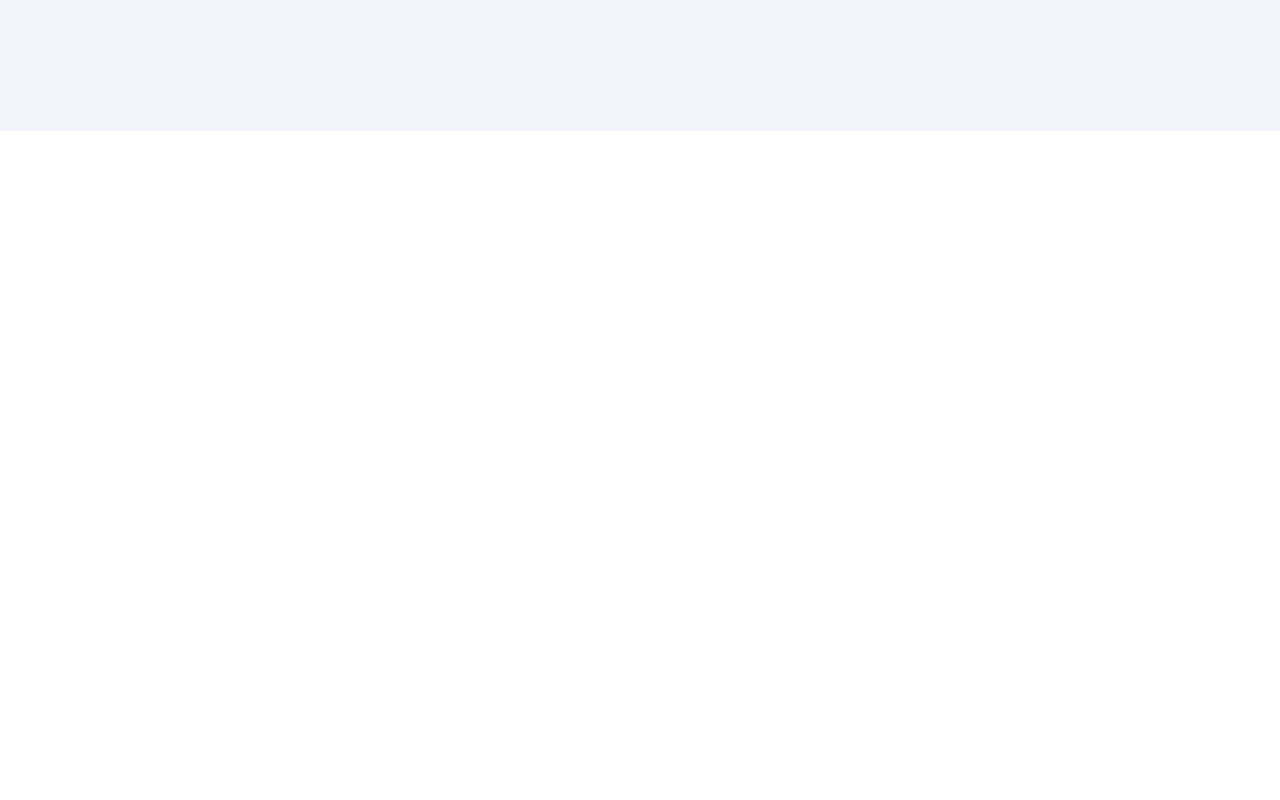
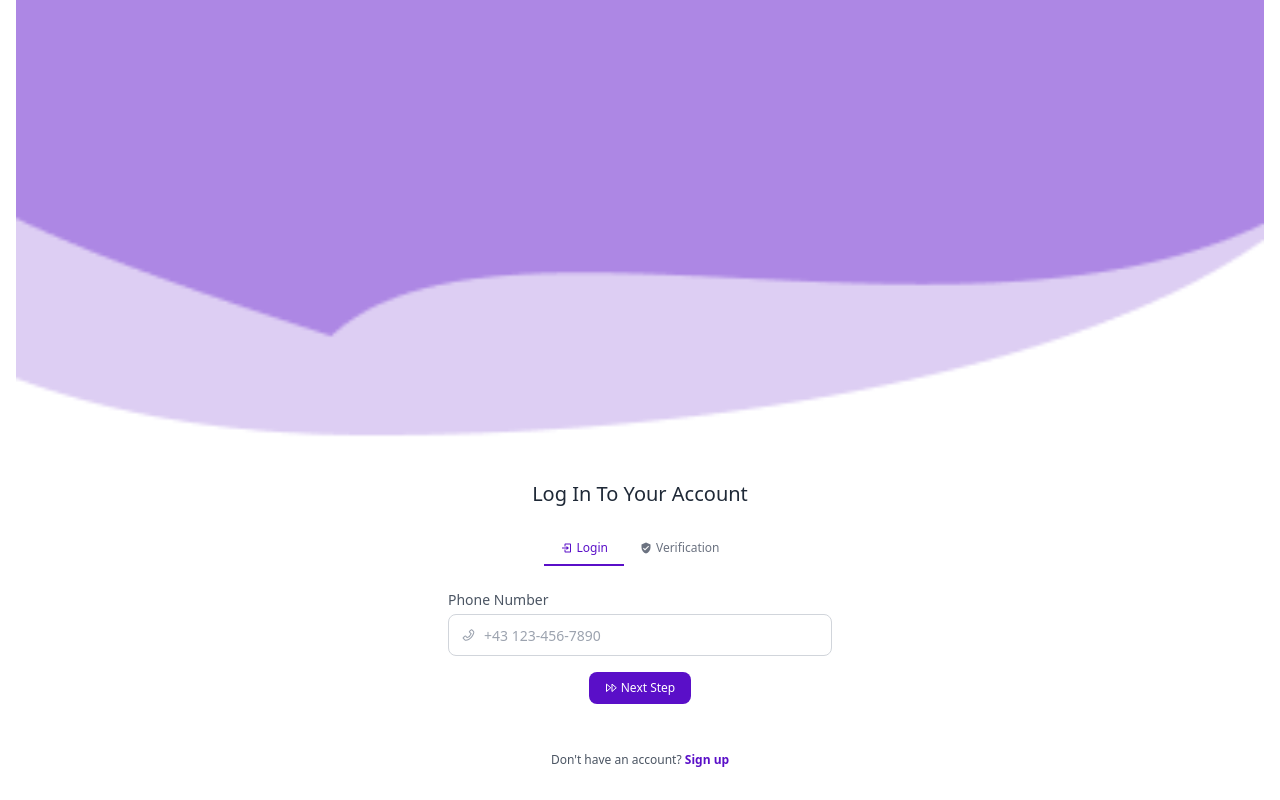
Before and after one commit to Johnnysky2700/pwa-community, a React (Create React App) app: page / in a window 1280 px wide. Shown: the part 669-1469 px from the top of the page. Before the commit the page ends 800 px from the top, so only its background shows below. Built offline with nearby package versions, Linux system fonts and the light colour scheme.

Commit message:
working on LoginPage

```diff
--- a/package.json
+++ b/package.json
@@ -9,6 +9,8 @@
     "@testing-library/user-event": "^13.5.0",
     "react": "^19.1.0",
     "react-dom": "^19.1.0",
+    "react-icons": "^5.5.0",
+    "react-router-dom": "^7.5.0",
     "react-scripts": "5.0.1",
     "web-vitals": "^2.1.4"
   },
--- a/src/App.js
+++ b/src/App.js
@@ -1,9 +1,21 @@
-function App() {
+import React from 'react';
+import { BrowserRouter as Router, Routes, Route } from 'react-router-dom';
+import LoginPage from './LoginPage';
+import LoginVerify from './LoginVerify';
+import NotFound from './NotFound';
+import HomePage from './HomePage';
+
+const App = () => {
   return (
-    <div className="min-h-screen flex items-center justify-center bg-slate-100">
-      <h1 className="text-4xl font-bold text-blue-600">Tailwind is working! 🎉</h1>
-    </div>
+    <Router>
+      <Routes>
+        <Route path="/" element={<LoginPage />} />
+        <Route path="/verify" element={<LoginVerify />} />
+        <Route path="/" element={<HomePage />} />
+        <Route path="*" element={<NotFound />} />
+      </Routes>
+    </Router>
   );
-}
+};
 
 export default App;
--- /dev/null
+++ b/src/HomePage.js
@@ -0,0 +1,28 @@
+import React from 'react';
+import { useNavigate } from 'react-router-dom';
+
+const HomePage = () => {
+  const navigate = useNavigate();
+
+  return (
+    <div className="min-h-screen flex flex-col items-center justify-center bg-gray-100 text-center px-4">
+      <h1 className="text-3xl font-bold mb-6">Welcome to PWA Community</h1>
+      <div className="flex gap-4">
+        <button
+          onClick={() => navigate('/')}
+          className="bg-purple-600 text-white px-6 py-2 rounded-lg font-semibold hover:bg-purple-700 transition"
+        >
+          Go to Login
+        </button>
+        <button
+          onClick={() => navigate('/verify')}
+          className="bg-purple-500 text-white px-6 py-2 rounded-lg font-semibold hover:bg-purple-600 transition"
+        >
+          Go to Verification
+        </button>
+      </div>
+    </div>
+  );
+};
+
+export default HomePage;
--- /dev/null
+++ b/src/LoginPage.js
@@ -0,0 +1,82 @@
+import React, { useState } from 'react';
+import Pwalogo from './pwalogo.png';
+import { TbPlayerTrackNext } from "react-icons/tb";
+import { AiOutlinePhone } from "react-icons/ai";
+import { BiLogIn } from "react-icons/bi";
+import { MdVerifiedUser } from "react-icons/md";
+
+const LoginPage = () => {
+  const [phone, setPhone] = useState('');
+
+  const handleNextStep = () => {
+    alert(`Next step for: ${phone}`);
+  };
+
+  return (
+    <div className="bg-white min-h-screen flex flex-col items-center justify-center px-4">
+
+      {/* Logo */}
+      <div className="w-full mb-4">
+        <img
+          src={Pwalogo}
+          alt="PWA Logo"
+          className="object-contain w-full"
+        />
+      </div>
+
+      {/* Heading */}
+      <h2 className="text-xl text-gray-800 mb-6 pt-4 text-center">
+        Log In To Your Account
+      </h2>
+
+      {/* Tabs */}
+      <div className="flex mb-6 text-xs">
+        <button className="px-4 py-2 text-primary border-b-2 border-primary flex items-center justify-center gap-1">
+          <BiLogIn />
+          Login
+        </button>
+        <button className="px-4 py-2 text-gray-500 border-b-2 border-transparent hover:text-primary flex items-center justify-center gap-1">
+          <MdVerifiedUser />
+          Verification
+        </button>
+      </div>
+
+      {/* Phone Input */}
+      <div className="text-left mb-4 w-full max-w-sm">
+        <label htmlFor="phone" className="block text-sm text-gray-600 mb-1">
+          Phone Number
+        </label>
+        <div className="flex items-center border border-gray-300 rounded-lg px-3 py-2 bg-white">
+          <AiOutlinePhone className="text-gray-400 mr-2" />
+          <input
+            id="phone"
+            type="tel"
+            placeholder="+43 123-456-7890"
+            value={phone}
+            onChange={(e) => setPhone(e.target.value)}
+            className="w-full outline-none text-gray-700 placeholder:text-sm"
+          />
+        </div>
+      </div>
+
+      {/* Button */}
+      <button
+        onClick={handleNextStep}
+        className="bg-primary text-white text-xs rounded-lg hover:bg-primary/80 transition flex items-center justify-center gap-1 py-2 px-4"
+      >
+        <TbPlayerTrackNext />
+        <span>Next Step</span>
+      </button>
+
+      {/* Sign Up link */}
+      <p className="mt-4 text-xs text-gray-600 py-8 text-center">
+        Don't have an account?{' '}
+        <a href="#" className="text-primary font-semibold hover:underline">
+          Sign up
+        </a>
+      </p>
+    </div>
+  );
+};
+
+export default LoginPage;
--- /dev/null
+++ b/src/LoginVerify.js
@@ -0,0 +1,73 @@
+import { useState } from "react";
+
+export default function LoginVerify() {
+  const [code, setCode] = useState(["", "", "", "", "", ""]);
+
+  const handleChange = (value, index) => {
+    if (/^[0-9]?$/.test(value)) {
+      const newCode = [...code];
+      newCode[index] = value;
+      setCode(newCode);
+
+      // Move to next input
+      if (value && index < 5) {
+        document.getElementById(`otp-${index + 1}`).focus();
+      }
+    }
+  };
+
+  const handleSubmit = (e) => {
+    e.preventDefault();
+    const otp = code.join("");
+    console.log("OTP submitted:", otp);
+    // Do your verification logic here
+  };
+
+  return (
+    <div className="min-h-screen flex items-center justify-center bg-gray-100 dark:bg-gray-900">
+      <div className="bg-white dark:bg-gray-800 rounded-2xl shadow-lg p-8 w-full max-w-md">
+        <h2 className="text-2xl font-bold mb-2 text-center text-gray-800 dark:text-white">
+          Verify Your Account
+        </h2>
+        <p className="text-sm text-gray-500 dark:text-gray-400 text-center mb-6">
+          Enter the 6-digit code we sent to your email or phone.
+        </p>
+
+        <form onSubmit={handleSubmit} className="space-y-6">
+          <div className="flex justify-between gap-2">
+            {code.map((digit, idx) => (
+              <input
+                key={idx}
+                id={`otp-${idx}`}
+                type="text"
+                inputMode="numeric"
+                maxLength="1"
+                value={digit}
+                onChange={(e) => handleChange(e.target.value, idx)}
+                className="w-12 h-12 text-center text-xl border border-gray-300 dark:border-gray-700 rounded-lg focus:outline-none focus:ring-2 focus:ring-blue-500 dark:bg-gray-700 dark:text-white"
+              />
+            ))}
+          </div>
+
+          <button
+            type="submit"
+            className="w-full bg-blue-600 hover:bg-blue-700 text-white py-2 rounded-lg font-medium transition duration-200"
+          >
+            Verify
+          </button>
+
+          <div className="text-center text-sm text-gray-500 dark:text-gray-400">
+            Didn't get the code?{" "}
+            <button
+              type="button"
+              onClick={() => alert("Resend code clicked")}
+              className="text-blue-600 hover:underline"
+            >
+              Resend
+            </button>
+          </div>
+        </form>
+      </div>
+    </div>
+  );
+}
--- /dev/null
+++ b/src/NotFound.js
@@ -0,0 +1,19 @@
+import React from 'react';
+import { Link } from 'react-router-dom';
+
+const NotFound = () => {
+  return (
+    <div className="min-h-screen flex flex-col items-center justify-center bg-gray-100 px-4">
+      <h1 className="text-5xl font-bold text-purple-600 mb-4">404</h1>
+      <p className="text-xl text-gray-700 mb-6">Oops! Page not found.</p>
+      <Link
+        to="/"
+        className="bg-purple-600 text-white px-6 py-2 rounded-lg font-semibold hover:bg-purple-700 transition"
+      >
+        Go Back Home
+      </Link>
+    </div>
+  );
+};
+
+export default NotFound;
--- a/tailwind.config.js
+++ b/tailwind.config.js
@@ -4,8 +4,10 @@ module.exports = {
   darkMode: 'media', // or 'class'
   theme: {
     extend: {
-      fontFamily: {
-        sans: ['Inter', 'ui-sans-serif', 'system-ui', 'sans-serif'],
+      colors: {
+        primary: '#5A0FC8',
+        "secondary-100": "#E2E2D5",
+        "secondary-200": "#888883",
       },
     },
   },
```
Also changed, not shown: src/pwalogo.png (added), 1 other file (tests, documents, lock files or other folders).
